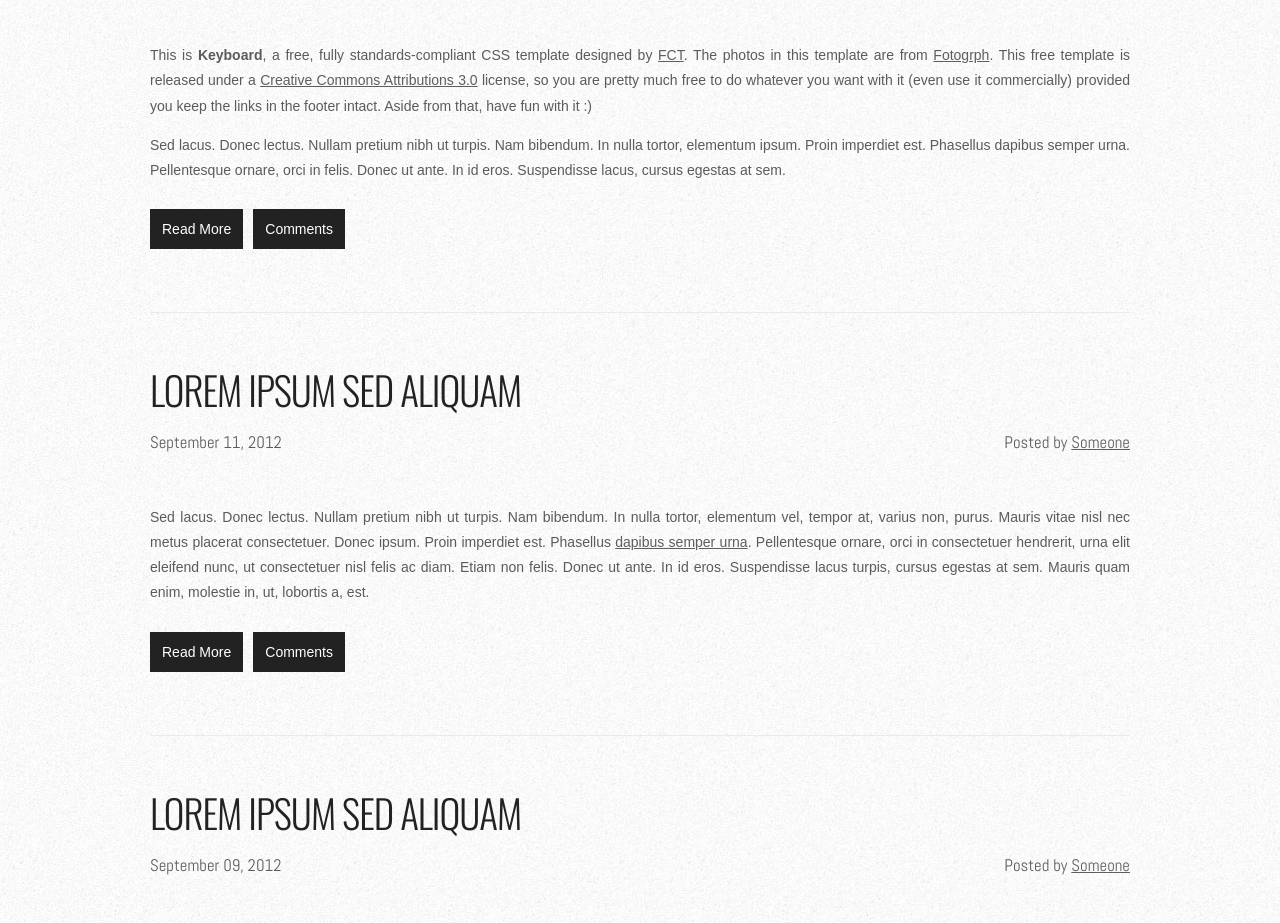
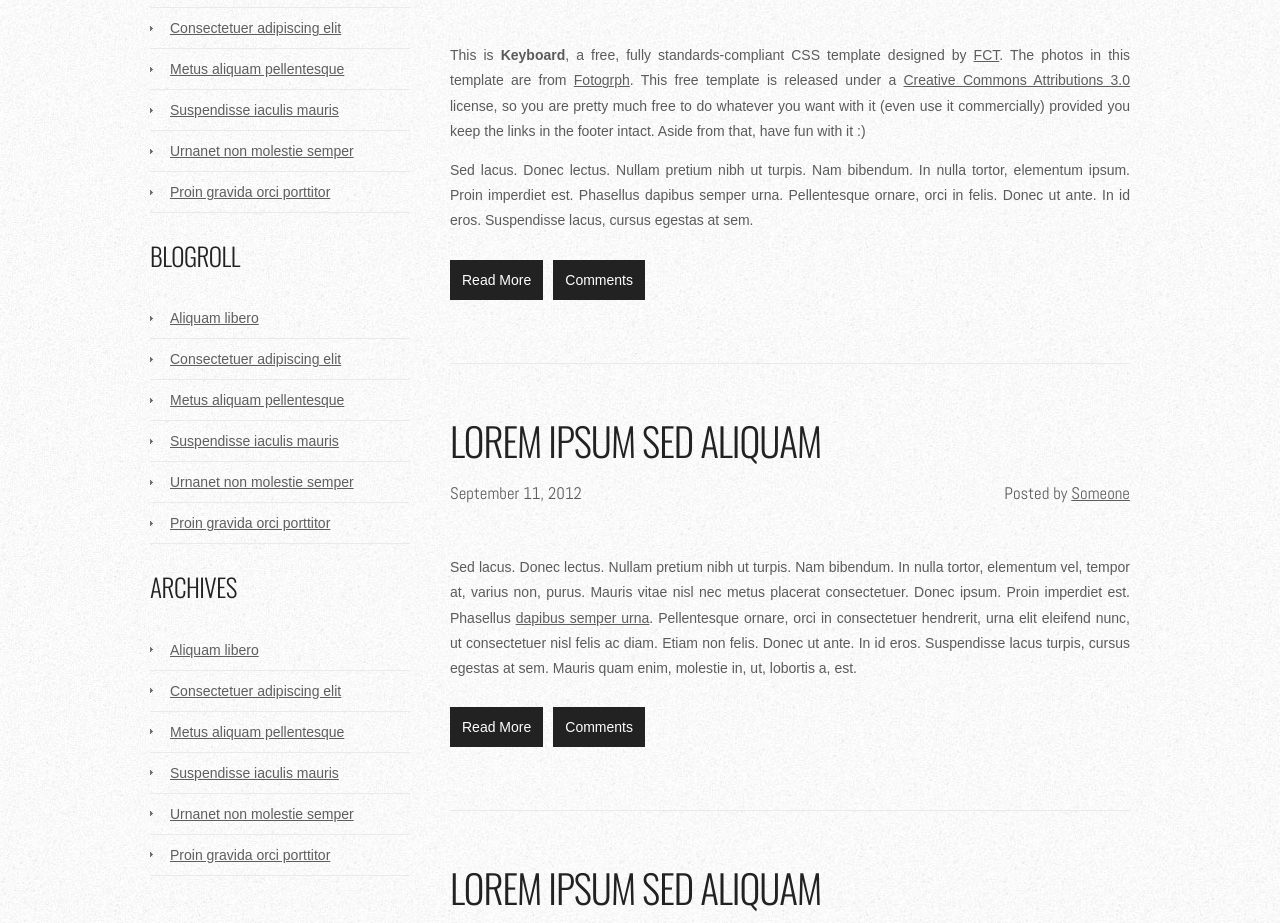
Before and after one commit to gerrettrice/project_transformation_rice_gerrett, a plain HTML site: page index.html in a window 1280 px wide. Shown: the part 547-1470 px from the top of the page. Drawn offline with nearby package versions, Linux system fonts and the light colour scheme.

Commit message:
add media queries for main and #sidebar

```diff
--- a/css/main.css
+++ b/css/main.css
@@ -223,8 +223,7 @@ article .entry {
 #sidebar {
     width: 100%;
     margin: 0;
-    padding: 30px 0 0 0;
-    padding: 10px;
+    padding: 30px 10px 10px 10px;
 }
 
 #sidebar ul {
@@ -284,6 +283,20 @@ article .entry {
     text-decoration: underline;
 }
 
+@media (min-width: 900px) {
+
+    main {
+        float: right;
+        width: 70%;
+    }
+
+    #sidebar {
+        float: left;
+        margin-right: 2%;
+        width: 28%;
+    }
+}
+
 /* Footer */
 footer {
     overflow: hidden;
@@ -292,6 +305,7 @@ footer {
     padding: 50px 0 150px 0;
     font-family: 'Abel', sans-serif;
     background: #e8e8e8 url(../img/img01.jpg) repeat;
+    clear: both;
 }
 
 footer p {
```
